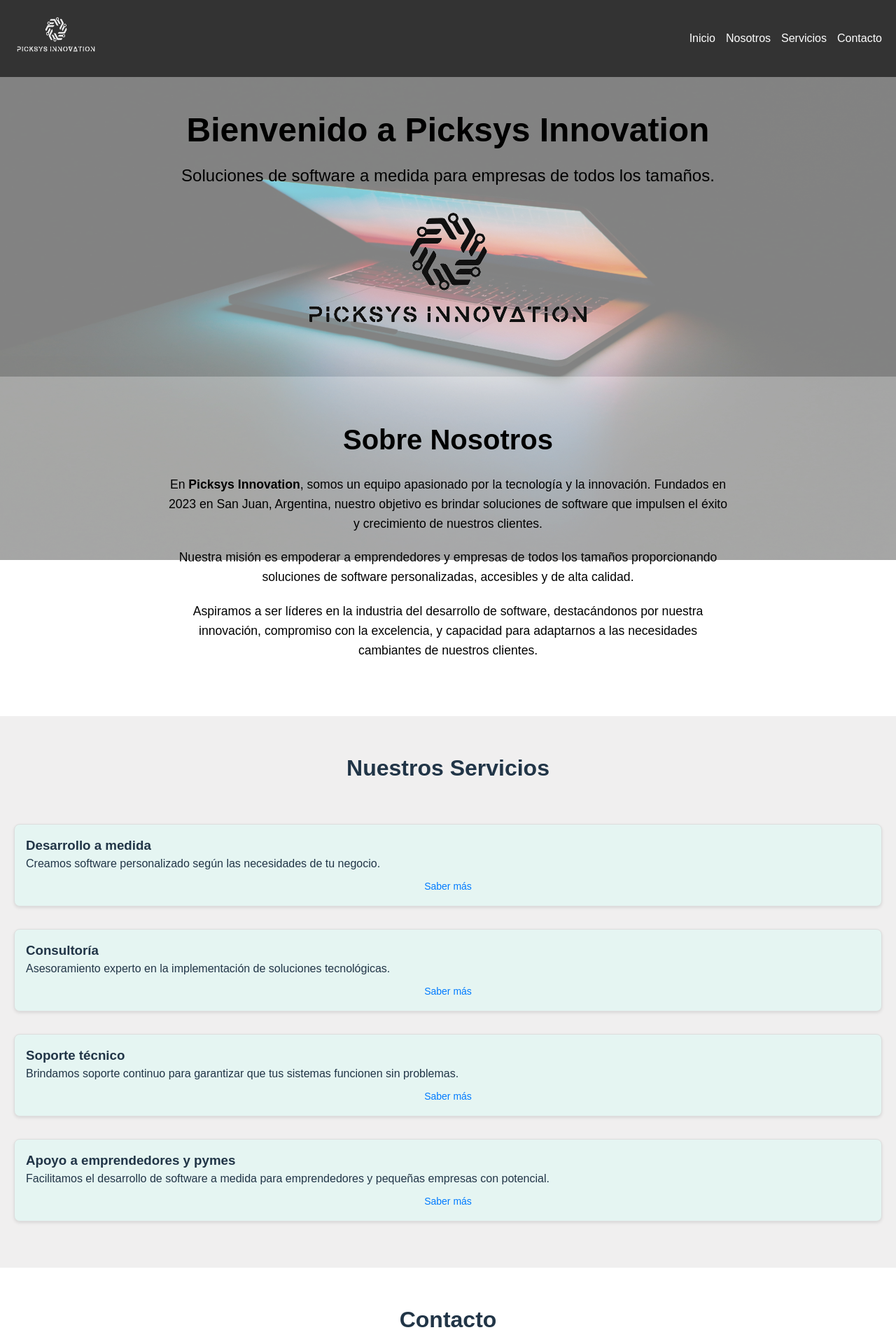
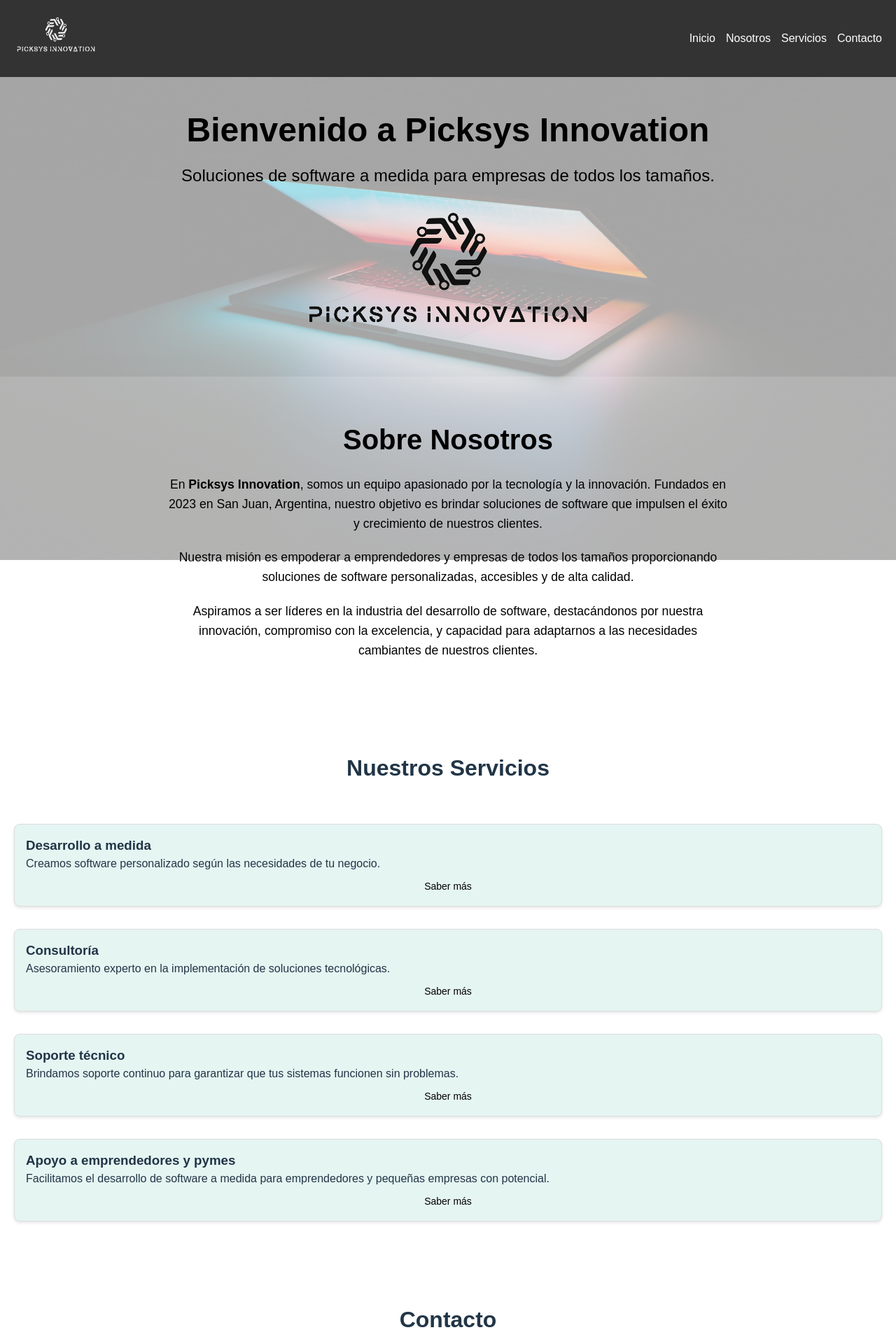
Before and after one commit to picksys/landing-picksysinnovation, a React (Vite) app: page / in a window 1280 px wide. Shown: the top 1920 px of the page at 70% size. Built offline with nearby package versions, Linux system fonts and the light colour scheme.

Commit message:
bug color text

```diff
--- a/src/components/ServiceItem.tsx
+++ b/src/components/ServiceItem.tsx
@@ -17,7 +17,7 @@ const styles: { [key: string]: CSSProperties } = {
   },
   toggleDetailsButton: {
     backgroundColor: 'transparent', // Botón transparente
-    color: '#007bff', // Color del texto del botón
+    color: 'black', // Color del texto del botón
     border: 'none', // Sin bordes
     padding: '4px 8px', // Botón más pequeño
     borderRadius: '4px',
@@ -32,7 +32,7 @@ const styles: { [key: string]: CSSProperties } = {
   },
   toggleDetailsButtonHover: {
     backgroundColor: '#007bff', // Fondo al pasar el ratón
-    color: '#fff',
+    color: '#black', // Texto negro al pasar el ratón
   },
   details: {
     maxHeight: '0',
--- a/src/styles/Components.css
+++ b/src/styles/Components.css
@@ -98,11 +98,7 @@ nav a {
 }
 
 /* About Us Section */
-.about-us {
-  padding: 60px 20px;
-  background-color: rgba(255, 255, 255, 0.3); /* Fondo blanco semitransparente */
-  text-align: center;
-}
+
 
 .about-us-content {
   max-width: 800px;
@@ -199,17 +195,18 @@ footer a {
 }
 
 .service-item {
+  color: #000;
   margin-bottom: 30px;
 }
 
 .service-item h3 {
   font-size: 1.5rem;
-  color: var(--secondary-color);
+  color: #000;
 }
 
 .service-item p {
   font-size: 1rem;
-  color: var(--text-color);
+  color: #000;
 }
 
 .service-item button {
@@ -229,23 +226,31 @@ footer a {
 .service-details {
   margin-top: 10px;
   font-size: 0.9rem;
-  color: var(--text-color);
+  color: #000;
   line-height: 1.5;
 }
 
+
 .hero {
   padding: 50px 20px;
-  background-color: rgba(158, 158, 158, 0.1); /* Fondo blanco semitransparente */
+  background-color: rgb(255, 255, 255, 0.3); /* Fondo blanco semitransparente */
 }
+
+.about-us {
+  padding: 60px 20px;
+  background-color: rgb(255, 255, 255, 0.4); /* Fondo blanco semitransparente */
+  text-align: center;
+}
+
 
 .services {
   padding: 50px 20px;
-  background-color: rgba(179, 177, 177, 0.2); /* Fondo blanco semitransparente */
+  background-color: rgb(255, 255, 255, 0.3); /* Fondo blanco semitransparente */
 }
 
 .contact {
   padding: 50px 20px;
-  background-color: rgba(255, 255, 255, 0.3); /* Fondo blanco semitransparente */
+  background-color: rgb(255, 255, 255, 0.4); /* Fondo blanco semitransparente */
 }
 
 /* Media Queries */
```
